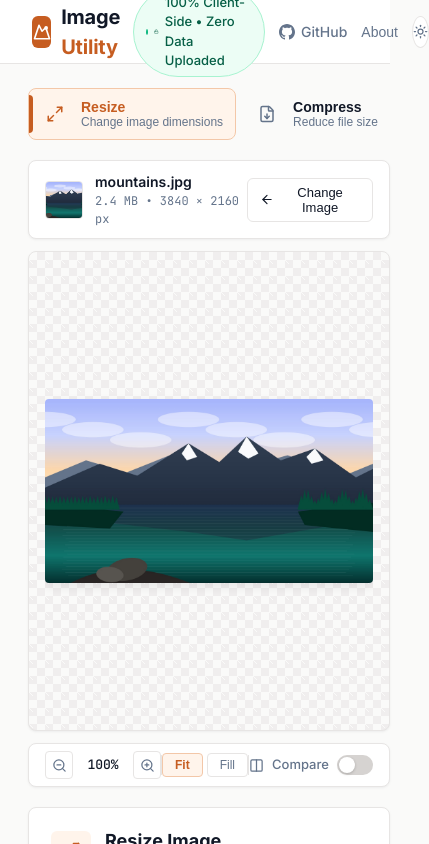
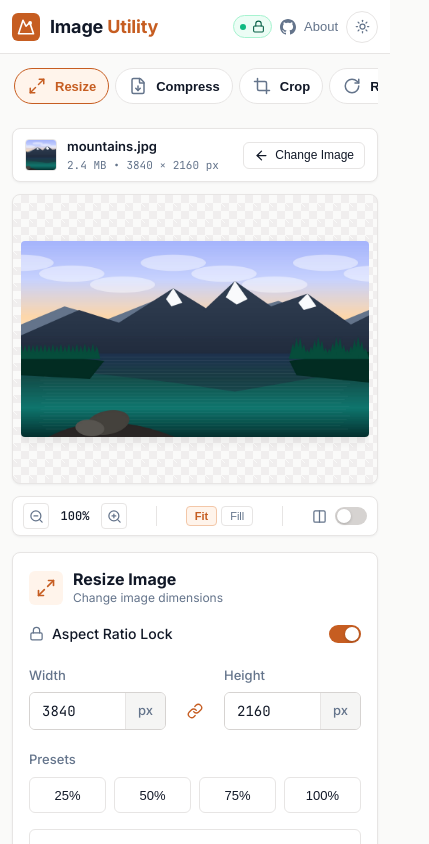
Before and after one commit to H-arshal/Image-Utils, a React (Vite) app: page / in a window 390 px wide. Shown: the top 844 px of the page, 429 px wide, since content can reach past the window. Built offline with nearby package versions, Linux system fonts and the light colour scheme.

Commit message:
feat: complete mobile and tablet responsive layout with touch-friendly controls

```diff
--- a/src/components/Header.jsx
+++ b/src/components/Header.jsx
@@ -21,7 +21,8 @@ export default function Header({ onReset, onOpenAbout }) {
         <div className="privacy-status-pill">
           <span className="status-dot-green" />
           <Lock size={13} color="#065f46" />
-          <span>100% Client-Side • Zero Data Uploaded</span>
+          <span className="privacy-pill-text-desktop">100% Client-Side • Zero Data Uploaded</span>
+          <span className="privacy-pill-text-mobile">100% Private</span>
         </div>
 
         {/* GitHub Link */}
@@ -30,11 +31,12 @@ export default function Header({ onReset, onOpenAbout }) {
           target="_blank"
           rel="noopener noreferrer"
           className="header-nav-link"
+          title="GitHub Repository"
         >
           <svg width="16" height="16" viewBox="0 0 24 24" fill="currentColor">
             <path d="M12 0c-6.626 0-12 5.373-12 12 0 5.302 3.438 9.8 8.207 11.387.599.111.793-.261.793-.577v-2.234c-3.338.726-4.033-1.416-4.033-1.416-.546-1.387-1.333-1.756-1.333-1.756-1.089-.745.083-.729.083-.729 1.205.084 1.839 1.237 1.839 1.237 1.07 1.834 2.807 1.304 3.492.997.107-.775.418-1.305.762-1.604-2.665-.305-5.467-1.334-5.467-5.931 0-1.311.469-2.381 1.236-3.221-.124-.303-.535-1.524.117-3.176 0 0 1.008-.322 3.301 1.23.957-.266 1.983-.399 3.003-.404 1.02.005 2.047.138 3.006.404 2.291-1.552 3.297-1.23 3.297-1.23.653 1.653.242 2.874.118 3.176.77.84 1.235 1.911 1.235 3.221 0 4.609-2.807 5.624-5.479 5.921.43.372.823 1.102.823 2.222v3.293c0 .319.192.694.801.576 4.765-1.589 8.199-6.086 8.199-11.386 0-6.627-5.373-12-12-12z" />
           </svg>
-          <span>GitHub</span>
+          <span className="header-nav-link-text">GitHub</span>
         </a>
 
         {/* About Link */}
--- a/src/components/InteractiveCircleCrop.jsx
+++ b/src/components/InteractiveCircleCrop.jsx
@@ -175,7 +175,8 @@ export default function InteractiveCircleCrop({
         display: 'flex',
         alignItems: 'center',
         justifyContent: 'center',
-        userSelect: 'none'
+        userSelect: 'none',
+        touchAction: 'none'
       }}
     >
       {/* Base Image */}
@@ -187,7 +188,8 @@ export default function InteractiveCircleCrop({
         onLoad={updateLayout}
         style={{
           transform: `scale(${zoomLevel})`,
-          transformOrigin: 'center center'
+          transformOrigin: 'center center',
+          touchAction: 'none'
         }}
       />
 
@@ -200,7 +202,8 @@ export default function InteractiveCircleCrop({
             width: '100%',
             height: '100%',
             pointerEvents: 'none',
-            overflow: 'visible'
+            overflow: 'visible',
+            touchAction: 'none'
           }}
         >
           <defs>
@@ -262,15 +265,29 @@ export default function InteractiveCircleCrop({
             strokeWidth="2.2"
             style={{
               pointerEvents: 'all',
-              cursor: 'move'
+              cursor: 'move',
+              touchAction: 'none'
             }}
             onPointerDown={(e) => handlePointerDown(e, 'move')}
           />
 
-          {/* 5. 8 Green resize handles (matching user screenshot) */}
+          {/* 5. 8 Green resize handles with mobile touch expanders */}
           {handles.map((h) => (
+            <g
+              key={h.id}
+              style={{ pointerEvents: 'all', cursor: h.cursor, touchAction: 'none' }}
+              onPointerDown={(e) => handlePointerDown(e, h.id)}
+            >
+              {/* Invisible touch expander for mobile screens */}
               <rect
-              key={h.id}
+                x={h.x - 14}
+                y={h.y - 14}
+                width={28}
+                height={28}
+                fill="transparent"
+              />
+              {/* Visible handle */}
+              <rect
                 x={h.x - handleSize / 2}
                 y={h.y - handleSize / 2}
                 width={handleSize}
@@ -278,12 +295,8 @@ export default function InteractiveCircleCrop({
                 fill="#22c55e"
                 stroke="#ffffff"
                 strokeWidth="1"
-              style={{
-                pointerEvents: 'all',
-                cursor: h.cursor
-              }}
-              onPointerDown={(e) => handlePointerDown(e, h.id)}
               />
+            </g>
           ))}
         </svg>
       )}
--- a/src/components/InteractiveRectCrop.jsx
+++ b/src/components/InteractiveRectCrop.jsx
@@ -245,7 +245,8 @@ export default function InteractiveRectCrop({
         display: 'flex',
         alignItems: 'center',
         justifyContent: 'center',
-        userSelect: 'none'
+        userSelect: 'none',
+        touchAction: 'none'
       }}
     >
       <img
@@ -256,7 +257,8 @@ export default function InteractiveRectCrop({
         onLoad={updateLayout}
         style={{
           transform: `scale(${zoomLevel})`,
-          transformOrigin: 'center center'
+          transformOrigin: 'center center',
+          touchAction: 'none'
         }}
       />
 
@@ -268,7 +270,8 @@ export default function InteractiveRectCrop({
             width: '100%',
             height: '100%',
             pointerEvents: 'none',
-            overflow: 'visible'
+            overflow: 'visible',
+            touchAction: 'none'
           }}
         >
           <defs>
@@ -311,15 +314,29 @@ export default function InteractiveRectCrop({
             strokeWidth="1.8"
             style={{
               pointerEvents: 'all',
-              cursor: 'move'
+              cursor: 'move',
+              touchAction: 'none'
             }}
             onPointerDown={(e) => handlePointerDown(e, 'move')}
           />
 
-          {/* 4. 8 Green resize handles */}
+          {/* 4. 8 Green resize handles with mobile touch expanders */}
           {handles.map((h) => (
+            <g
+              key={h.id}
+              style={{ pointerEvents: 'all', cursor: h.cursor, touchAction: 'none' }}
+              onPointerDown={(e) => handlePointerDown(e, h.id)}
+            >
+              {/* Invisible touch expander for mobile screens */}
               <rect
-              key={h.id}
+                x={h.x - 14}
+                y={h.y - 14}
+                width={28}
+                height={28}
+                fill="transparent"
+              />
+              {/* Visible handle */}
+              <rect
                 x={h.x - handleSize / 2}
                 y={h.y - handleSize / 2}
                 width={handleSize}
@@ -327,12 +344,8 @@ export default function InteractiveRectCrop({
                 fill="#22c55e"
                 stroke="#ffffff"
                 strokeWidth="1"
-              style={{
-                pointerEvents: 'all',
-                cursor: h.cursor
-              }}
-              onPointerDown={(e) => handlePointerDown(e, h.id)}
               />
+            </g>
           ))}
 
           {/* 5. Floating Dimension Badge */}
--- a/src/index.css
+++ b/src/index.css
@@ -132,6 +132,10 @@ body {
   color: #065f46;
   font-size: 0.8125rem;
   font-weight: 500;
+}
+
+.privacy-pill-text-mobile {
+  display: none;
 }
 
 .status-dot-green {
@@ -404,24 +408,6 @@ body {
   grid-template-columns: 200px 1fr 340px;
   gap: 1.25rem;
   align-items: start;
-}
-
-@media (max-width: 1120px) {
-  .workspace-desktop-grid {
-    grid-template-columns: 1fr 320px;
-  }
-  .workspace-sidebar {
-    grid-column: 1 / -1;
-    display: flex !important;
-    flex-direction: row !important;
-    overflow-x: auto;
-  }
-}
-
-@media (max-width: 800px) {
-  .workspace-desktop-grid {
-    grid-template-columns: 1fr;
-  }
 }
 
 /* Column 1: Left Navigation Sidebar */
@@ -1274,3 +1260,344 @@ input[type="range"] {
   display: flex;
   justify-content: flex-end;
 }
+
+/* ==========================================================================
+   RESPONSIVE & MOBILE DESIGN SYSTEM
+   ========================================================================== */
+
+/* 1. Large Tablet / Small Laptop Breakpoint (max-width: 1120px) */
+@media (max-width: 1120px) {
+  .workspace-desktop-grid {
+    grid-template-columns: 1fr 320px;
+    gap: 1.25rem;
+  }
+
+  .workspace-sidebar {
+    grid-column: 1 / -1;
+    display: flex !important;
+    flex-direction: row !important;
+    overflow-x: auto;
+    gap: 8px;
+    padding: 2px 2px 8px;
+    margin-bottom: 2px;
+    scrollbar-width: none;
+    -webkit-overflow-scrolling: touch;
+  }
+
+  .workspace-sidebar::-webkit-scrollbar {
+    display: none;
+  }
+
+  .sidebar-tool-card {
+    flex: 0 0 auto;
+    padding: 8px 14px;
+    border-radius: 9999px;
+    background: var(--color-surface);
+    border: 1px solid var(--color-border);
+    gap: 8px;
+  }
+
+  .sidebar-tool-card.is-active {
+    background: var(--color-accent-tint);
+    border-color: var(--color-accent);
+  }
+
+  .sidebar-tool-card.is-active::before {
+    display: none;
+  }
+
+  .sidebar-tool-desc {
+    display: none;
+  }
+}
+
+/* 2. Tablet Portrait / Large Foldable Breakpoint (max-width: 860px) */
+@media (max-width: 860px) {
+  .workspace-desktop-grid {
+    grid-template-columns: 1fr;
+    gap: 1.25rem;
+  }
+
+  .main-content {
+    padding: 1rem 1.25rem 2.5rem;
+  }
+
+  .preview-canvas-card {
+    height: 400px;
+    max-height: 400px;
+  }
+
+  .workspace-controls-panel {
+    padding: 18px;
+  }
+}
+
+/* 3. Mobile Devices Breakpoint (max-width: 640px) */
+@media (max-width: 640px) {
+  /* Header */
+  .app-header {
+    height: 54px;
+    padding: 0 12px;
+  }
+
+  .logo-text {
+    font-size: 1.125rem;
+  }
+
+  .logo-icon-box {
+    width: 28px;
+    height: 28px;
+  }
+
+  .header-right-actions {
+    gap: 8px;
+  }
+
+  .privacy-status-pill {
+    padding: 4px 8px;
+    font-size: 0.75rem;
+  }
+
+  .privacy-pill-text-desktop {
+    display: none;
+  }
+
+  .privacy-pill-text-mobile {
+    display: inline;
+  }
+
+  .header-nav-link,
+  .header-nav-link-btn {
+    font-size: 0.8125rem;
+  }
+
+  /* Main Container */
+  .main-content {
+    padding: 0.75rem 0.75rem 2rem;
+  }
+
+  /* Landing Page */
+  .hero-section {
+    margin: 1rem 0 1.5rem;
+  }
+
+  .hero-title {
+    font-size: 1.45rem;
+    line-height: 1.25;
+  }
+
+  .hero-subtitle {
+    font-size: 0.875rem;
+  }
+
+  .dropzone-container {
+    padding: 1.75rem 1rem;
+    margin-bottom: 1.75rem;
+  }
+
+  .dropzone-actions {
+    flex-direction: column;
+    gap: 0.75rem;
+  }
+
+  .tools-grid {
+    grid-template-columns: 1fr;
+    gap: 0.75rem;
+  }
+
+  /* Workspace Layout on Mobile */
+  .workspace-main-wrapper {
+    gap: 1rem;
+  }
+
+  .workspace-desktop-grid {
+    gap: 1rem;
+  }
+
+  /* Horizontal Tool Selector */
+  .workspace-sidebar {
+    padding: 2px 2px 6px;
+    gap: 6px;
+  }
+
+  .sidebar-tool-card {
+    padding: 7px 12px;
+  }
+
+  .sidebar-tool-title {
+    font-size: 0.8125rem;
+  }
+
+  .sidebar-tool-icon {
+    width: 20px;
+    height: 20px;
+  }
+
+  /* File Info Header */
+  .file-info-header-card {
+    padding: 8px 12px;
+  }
+
+  .file-info-left {
+    min-width: 0;
+    flex: 1;
+    gap: 10px;
+  }
+
+  .file-info-details {
+    min-width: 0;
+  }
+
+  .file-info-thumb {
+    width: 32px;
+    height: 32px;
+  }
+
+  .file-info-title {
+    font-size: 0.8125rem;
+    max-width: 140px;
+    overflow: hidden;
+    text-overflow: ellipsis;
+    white-space: nowrap;
+  }
+
+  .file-info-specs {
+    font-size: 0.6875rem;
+  }
+
+  .btn-change-image {
+    padding: 5px 10px;
+    font-size: 0.75rem;
+    flex-shrink: 0;
+  }
+
+  /* Canvas Preview Card on Mobile */
+  .preview-canvas-card {
+    height: 340px;
+    max-height: 340px;
+    padding: 8px;
+  }
+
+  /* Canvas Bottom Toolbar */
+  .canvas-bottom-toolbar {
+    height: 40px;
+    padding: 0 10px;
+    gap: 4px;
+  }
+
+  .btn-tool-icon {
+    width: 26px;
+    height: 26px;
+  }
+
+  .zoom-value-label {
+    min-width: 36px;
+    font-size: 0.75rem;
+  }
+
+  .btn-fit-toggle {
+    padding: 3px 8px;
+    font-size: 0.6875rem;
+  }
+
+  .compare-label {
+    font-size: 0.75rem;
+  }
+
+  .switch-toggle {
+    width: 32px;
+    height: 18px;
+  }
+
+  .switch-thumb {
+    width: 14px;
+    height: 14px;
+  }
+
+  .switch-toggle.is-checked .switch-thumb {
+    transform: translateX(14px);
+  }
+
+  /* Controls Panel on Mobile */
+  .workspace-controls-panel {
+    padding: 16px;
+    gap: 16px;
+  }
+
+  .panel-header-block {
+    gap: 10px;
+  }
+
+  .panel-header-icon-box {
+    width: 34px;
+    height: 34px;
+  }
+
+  .panel-header-title {
+    font-size: 1rem;
+  }
+
+  .panel-header-desc {
+    font-size: 0.75rem;
+  }
+
+  .btn-download-primary {
+    width: 100%;
+    padding: 12px;
+    font-size: 0.9375rem;
+  }
+
+  .bottom-dropzone-card {
+    padding: 20px 14px;
+  }
+
+  .bottom-dropzone-title {
+    font-size: 0.9375rem;
+  }
+
+  .bottom-dropzone-desc {
+    font-size: 0.75rem;
+  }
+
+  /* Modal */
+  .modal-card {
+    max-width: 92vw;
+    margin: 0 auto;
+  }
+}
+
+/* 4. Compact Mobile Devices (max-width: 420px) */
+@media (max-width: 420px) {
+  .header-nav-link-text {
+    display: none;
+  }
+
+  .privacy-pill-text-mobile {
+    display: none;
+  }
+
+  .privacy-status-pill {
+    padding: 4px 6px;
+  }
+
+  .file-info-title {
+    max-width: 105px;
+  }
+
+  .compare-label {
+    display: none;
+  }
+
+  .preview-canvas-card {
+    height: 290px;
+    max-height: 290px;
+  }
+
+  .inputs-2col-grid {
+    gap: 8px;
+  }
+
+  .control-input {
+    font-size: 0.8125rem;
+  }
+}
```
Lines whose indentation alone changed are shown as unchanged.
